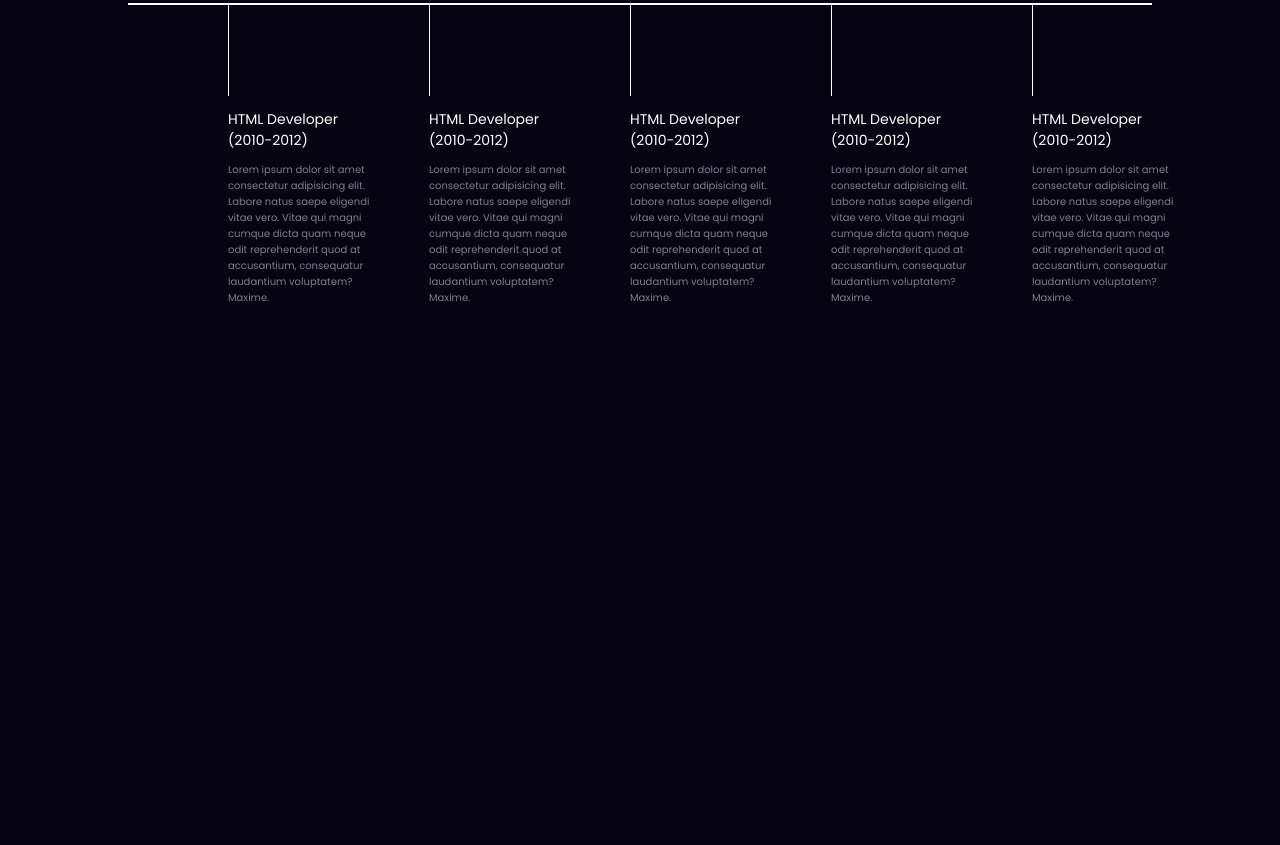
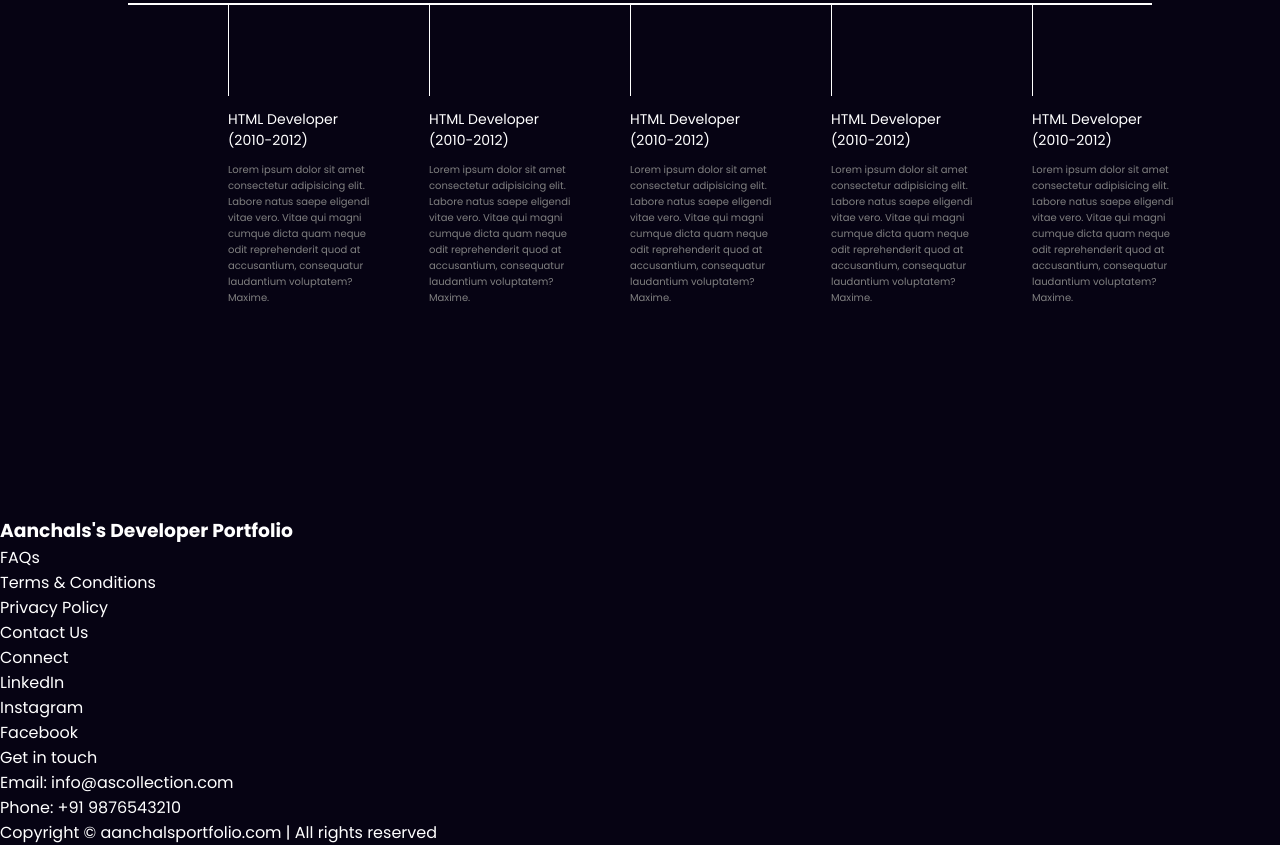
Before and after one commit to aanchalsaket/Portfolio-website, a plain HTML site: page index.html in a window 1280 px wide. Shown: the part 778-1623 px from the top of the page. Before the commit the page ends 1294 px from the top, so only its background shows below. Drawn offline with nearby package versions, Linux system fonts and the light colour scheme.

Commit message:
added footer

```diff
--- a/index.html
+++ b/index.html
@@ -104,6 +104,40 @@
       </section>
     </main>
 
+    <footer>
+      <div class="footer">
+        <div class="footer-first">
+          <h3>Aanchals's Developer Portfolio</h3>
+        </div>
+        <div class="footer-second">
+          <ul>
+            <li>FAQs</li>
+            <li>Terms & Conditions</li>
+            <li>Privacy Policy</li>
+            <li>Contact Us</li>
+          </ul>
+        </div>
+        <div class="footer-third">
+          <ul>
+            <li>Connect</li>
+            <li>LinkedIn</li>
+            <li>Instagram</li>
+            <li>Facebook</li>
+          </ul>
+        </div>
+        <div class="footer-fourth">
+          <ul>
+            <li>Get in touch</li>
+            <li>Email: info@ascollection.com</li>
+            <li>Phone: +91 9876543210</li>
+          </ul>
+        </div>
+      </div>
+      <div class="footer-rights">
+        Copyright &#169; aanchalsportfolio.com | All rights reserved
+      </div>
+    </footer>
+
     <script src="https://unpkg.com/typed.js@2.0.16/dist/typed.umd.js"></script>
     <script>
       var typed = new Typed("#element", {
```
